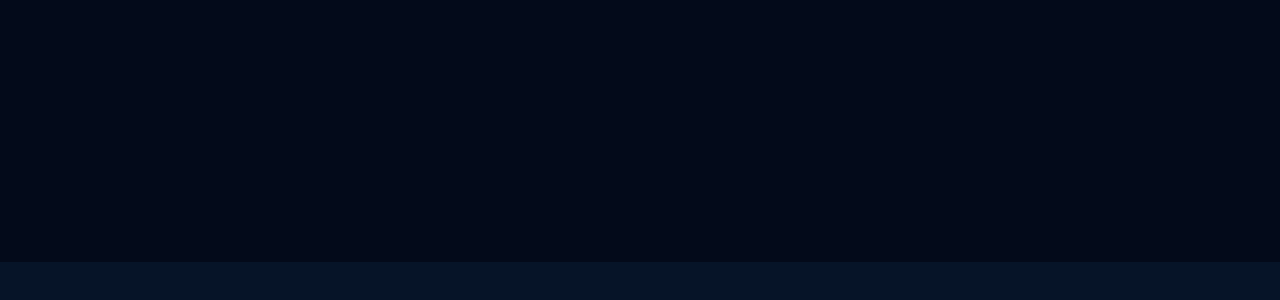
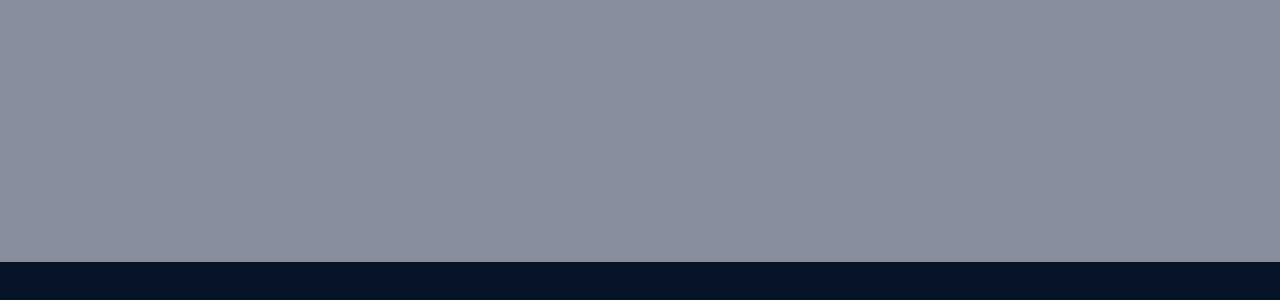
Before and after one commit to bartsilvera12-gif/Tio-CR, a Next.js app: page / in a window 1280 px wide. Shown: the part 3241-3541 px from the top of the page. Built offline with nearby package versions, Linux system fonts and the light colour scheme.

Commit message:
style: Cobertura bg #888E9E + map back to blue tones
Section background switches from navyDeep to warm grey #888E9E.
Map department fill gradient goes back to a proper blue (deep
navy to darker blue) with a lighter blue stroke, matching the
earlier look before the slate palette.

```diff
--- a/components/Cobertura.tsx
+++ b/components/Cobertura.tsx
@@ -6,7 +6,11 @@ import SplitTextReveal from './SplitTextReveal'
 
 export default function Cobertura() {
   return (
-    <section id="cobertura" className="section relative overflow-hidden bg-brand-navyDeep text-white">
+    <section
+      id="cobertura"
+      className="section relative overflow-hidden text-white"
+      style={{ backgroundColor: '#888E9E' }}
+    >
       <GlowBlob
         className="left-[2%] bottom-[30%] h-[400px] w-[520px]"
         opacity={0.09}
@@ -40,7 +44,7 @@ export default function Cobertura() {
             <div className="mt-5 h-[3px] w-24 origin-left rounded-full bg-gradient-to-r from-brand-cyan to-transparent accent-bar" />
 
             <Reveal direction="left-clean" delay={200}>
-              <p className="mt-6 text-lg text-white/70">
+              <p className="mt-6 text-lg text-white/85">
                 Operamos en las principales arterias del país — desde el sur
                 hasta la frontera norte — con ubicaciones estratégicas en
                 accesos y centros urbanos.
@@ -85,7 +89,7 @@ export default function Cobertura() {
                     <div className="stat-number font-display text-3xl font-bold text-brand-cyan transition-transform duration-500 group-hover:scale-110">
                       {s.n}
                     </div>
-                    <div className="mt-1 whitespace-nowrap text-[10px] font-semibold uppercase tracking-wider text-white/60 transition-colors group-hover:text-white/90">
+                    <div className="mt-1 whitespace-nowrap text-[10px] font-semibold uppercase tracking-wider text-white/75 transition-colors group-hover:text-white/95">
                       {s.label}
                     </div>
                   </div>
--- a/components/CoberturaMap.tsx
+++ b/components/CoberturaMap.tsx
@@ -85,8 +85,8 @@ export default function CoberturaMap() {
       >
         <defs>
           <linearGradient id="mapFill" x1="0" y1="0" x2="0" y2="1">
-            <stop offset="0" stopColor="#4A5A70" />
-            <stop offset="1" stopColor="#1E2836" />
+            <stop offset="0" stopColor="#1E4B8A" />
+            <stop offset="1" stopColor="#0A1F3D" />
           </linearGradient>
         </defs>
 
@@ -95,8 +95,8 @@ export default function CoberturaMap() {
             key={d.name}
             d={d.d}
             fill="url(#mapFill)"
-            stroke="#94A3B8"
-            strokeOpacity="0.35"
+            stroke="#7DB0E8"
+            strokeOpacity="0.45"
             strokeWidth="1.4"
             strokeLinejoin="round"
           />
```
